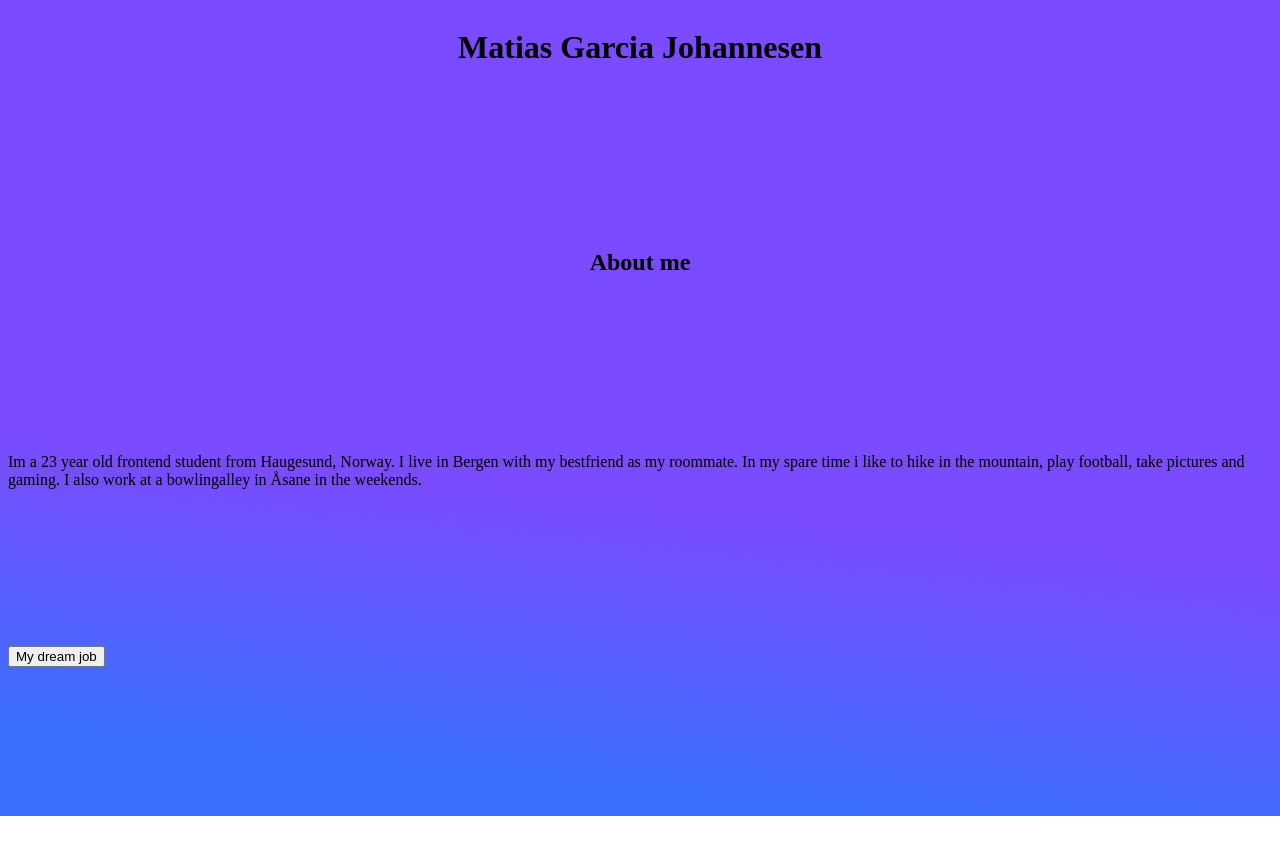
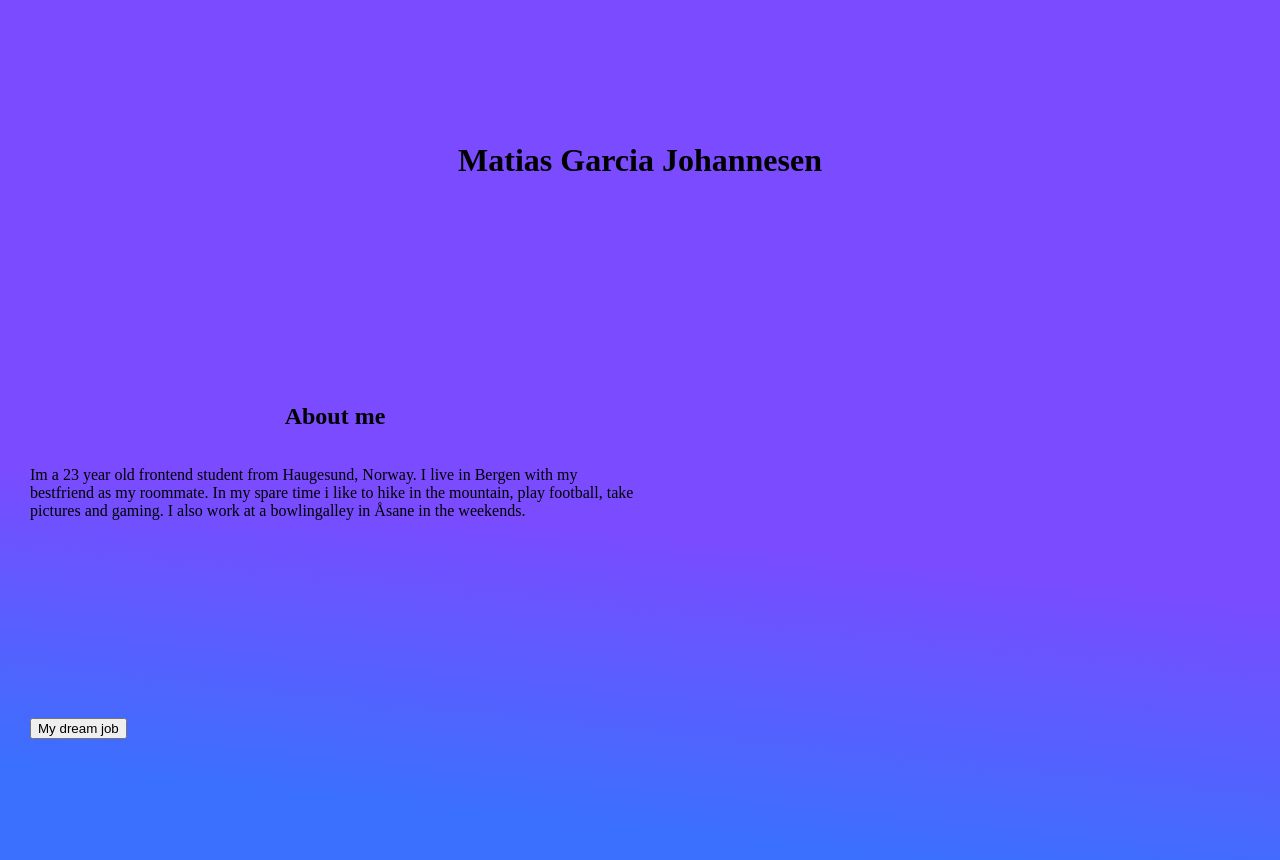
Before and after one commit to matiasgarciajohannesen/matias, a plain HTML site: page index.html in a window 1280 px wide. Before the commit the page ends 816 px from the top, so only its background shows below. Drawn offline with Linux system fonts and the light colour scheme.

Commit message:
fixing mixins

```diff
--- a/index.html
+++ b/index.html
@@ -12,11 +12,12 @@
     <header>
         <h1>Matias Garcia Johannesen</h1>
     </header>
-
-    <h2>About me</h2>
-    <p>Im a 23 year old frontend student from Haugesund, Norway. I live in Bergen with my bestfriend as my roommate. In my spare time i like to hike in the mountain, play football, take pictures and gaming.
-        I also work at a bowlingalley in Åsane in the weekends.
-    </p>
+    <div class="aboutBox">
+        <h2>About me</h2>
+        <p>Im a 23 year old frontend student from Haugesund, Norway. I live in Bergen with my bestfriend as my roommate. In my spare time i like to hike in the mountain, play football, take pictures and gaming.
+            I also work at a bowlingalley in Åsane in the weekends.
+        </p>
+    </div>
 
     <a href="job.html"><button>My dream job</button></a>
 </body>
--- a/sass/partials/_layout.scss
+++ b/sass/partials/_layout.scss
@@ -7,6 +7,11 @@ body {
     @include mixin.background;
 }
 
+.aboutBox {
+    @include mixin.box;
+    width: 50%
+}
+
 h1, h2, p {
     @include mixin.flex;
 }
--- a/sass/partials/_mixin.scss
+++ b/sass/partials/_mixin.scss
@@ -11,4 +11,13 @@
     background: linear-gradient(6deg, #3b6ffd 10%, #7b4bff 40%);
     background-repeat: no-repeat;
     height: 100vh;
+    display: grid;
+    justify-content: center;
+    align-items: center;
+    margin: 30px;
 }
+
+@mixin box {
+    display: grid;
+    justify-content: center;
+}
```
Also changed, not shown: css/output.css, 1 other file.
